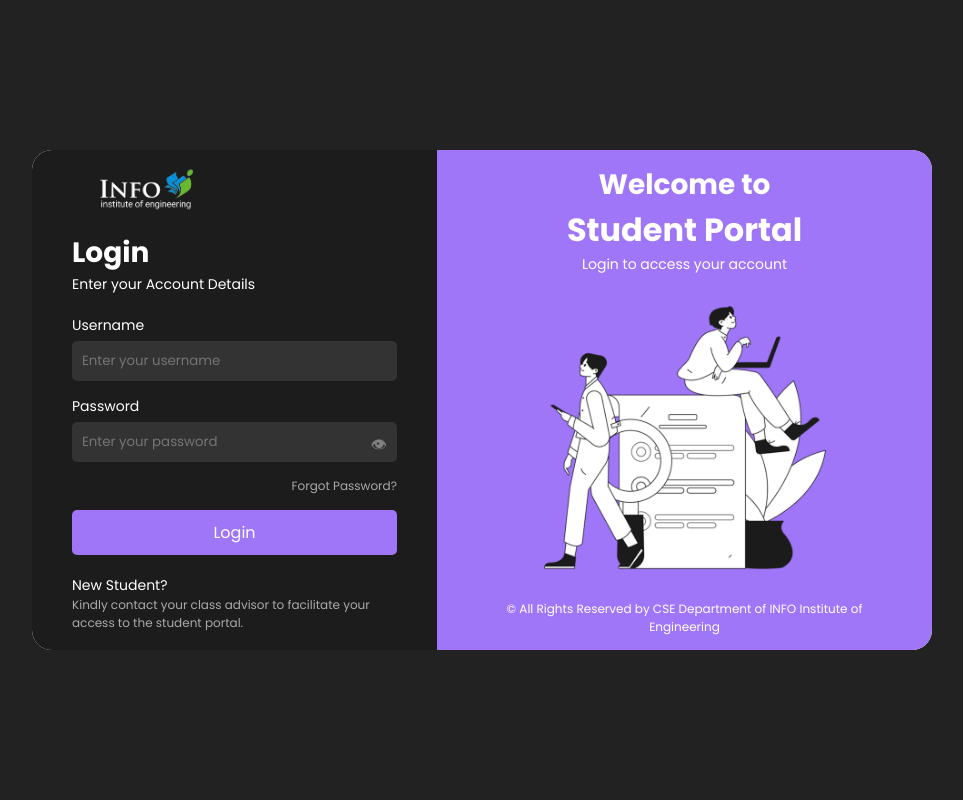
After one commit to INFO-Institute-of-Engineering/attendance_system, a Python web app: template templates/student/student-login.html in a window 1280 px wide. The commit adds this page. Shown: the whole page, without its empty margins (158-1121 px from the left). Run offline with Jinja, Linux system fonts and the light colour scheme; the template is opened without the code that fills it, so the values that code supplies are empty.

Commit message:
Add student login page with CSS styling and JavaScript functionality

```diff
--- /dev/null
+++ b/static/css/student-login.css
@@ -0,0 +1,151 @@
+/* Global Styles */
+* {
+    margin: 0;
+    padding: 0;
+    box-sizing: border-box;
+    font-family: 'Poppins', sans-serif;
+}
+
+body {
+    display: flex;
+    height: 100vh;
+    justify-content: center;
+    align-items: center;
+    background-color: #222;
+}
+
+/* Container */
+.container {
+    display: flex;
+    width: 900px;
+    height: 500px;
+    border-radius: 20px;
+    overflow: hidden;
+    background-color: white;
+}
+
+/* Left Section */
+.left-section {
+    background-color: #1c1c1c;
+    color: white;
+    width: 45%;
+    padding: 40px;
+    display: flex;
+    flex-direction: column;
+    justify-content: center;
+}
+
+.logo {
+    width: 150px;
+    margin-bottom: 20px;
+}
+
+.login-title {
+    font-size: 28px;
+    font-weight: 700;
+}
+
+.login-subtitle {
+    font-size: 14px;
+    margin-bottom: 20px;
+}
+
+.input-group {
+    margin-bottom: 15px;
+}
+
+.input-group label {
+    font-size: 14px;
+    display: block;
+    margin-bottom: 5px;
+}
+
+input {
+    width: 100%;
+    padding: 10px;
+    border-radius: 5px;
+    border: none;
+    outline: none;
+    background-color: #333;
+    color: white;
+}
+
+.password-wrapper {
+    position: relative;
+}
+
+.eye-icon {
+    position: absolute;
+    right: 10px;
+    top: 10px;
+    cursor: pointer;
+    color: gray;
+}
+
+.forgot-password {
+    font-size: 12px;
+    text-align: right;
+    margin-bottom: 15px;
+    cursor: pointer;
+    color: #aaa;
+}
+
+.login-btn {
+    width: 100%;
+    padding: 10px;
+    background-color: #a076f9;
+    color: white;
+    border: none;
+    border-radius: 5px;
+    font-size: 16px;
+    cursor: pointer;
+}
+
+.new-student {
+    font-size: 14px;
+    margin-top: 20px;
+}
+
+.info-text {
+    font-size: 12px;
+    color: #aaa;
+}
+
+/* Right Section */
+.right-section {
+    width: 55%;
+    background-color: #a076f9;
+    display: flex;
+    flex-direction: column;
+    justify-content: center;
+    align-items: center;
+    text-align: center;
+    padding: 40px;
+}
+
+.welcome-text {
+    font-size: 28px;
+    font-weight: 700;
+    color: white;
+}
+
+.welcome-text span {
+    font-size: 32px;
+}
+
+.subtitle {
+    font-size: 14px;
+    margin-bottom: 20px;
+    color: white;
+}
+
+.illustration {
+    width: 80%;
+    max-width: 300px;
+}
+
+.footer-text {
+    font-size: 12px;
+    margin-top: 20px;
+    color: white;
+}
--- /dev/null
+++ b/static/js/student-login.js
@@ -0,0 +1,5 @@
+<script>
+    function redirectToStudentPortal(){
+        window.location.href = "/student/student-login.html"
+    }
+</script>
--- /dev/null
+++ b/templates/student/student-login.html
@@ -0,0 +1,50 @@
+<!DOCTYPE html>
+<html lang="en">
+<head>
+    <meta charset="UTF-8">
+    <meta name="viewport" content="width=device-width, initial-scale=1.0">
+    <title>Student Login</title>
+    <link rel="stylesheet" href="/static/css/student-login.css">
+    <link href="https://fonts.googleapis.com/css2?family=Poppins:wght@300;400;600;700&display=swap" rel="stylesheet">
+</head>
+<body>
+    <div class="container">
+        <!-- Left Section (Login) -->
+        <div class="left-section">
+            <img src="/static/images/INFO-logo.png" alt="Institute Logo" class="logo">
+            <h1 class="login-title">Login</h1>
+            <p class="login-subtitle">Enter your Account Details</p>
+
+            <form>
+                <div class="input-group">
+                    <label for="username">Username</label>
+                    <input type="text" id="username" placeholder="Enter your username">
+                </div>
+
+                <div class="input-group">
+                    <label for="password">Password</label>
+                    <div class="password-wrapper">
+                        <input type="password" id="password" placeholder="Enter your password">
+                        <span class="eye-icon">&#128065;</span>
+                    </div>
+                </div>
+
+                <p class="forgot-password">Forgot Password?</p>
+
+                <button type="submit" class="login-btn">Login</button>
+            </form>
+
+            <p class="new-student">New Student?</p>
+            <p class="info-text">Kindly contact your class advisor to facilitate your access to the student portal.</p>
+        </div>
+
+        <!-- Right Section (Illustration & Heading) -->
+        <div class="right-section">
+            <h1 class="welcome-text">Welcome to <br><span>Student Portal</span></h1>
+            <p class="subtitle">Login to access your account</p>
+            <img src="/static/images/Student-login.png" alt="Student Portal Illustration" class="illustration">
+            <p class="footer-text">© All Rights Reserved by CSE Department of INFO Institute of Engineering</p>
+        </div>
+    </div>
+</body>
+</html>
```
Also changed, not shown: templates/homepage.html (+4 -4 lines), static/images/INFO-logo.png (renamed from static/css/images/INFO-logo.png), static/images/Student-login.png (added), static/images/staff-icon.png (renamed from static/css/images/staff-icon.png), static/images/student-icon.png (renamed from static/css/images/student-icon.png).
